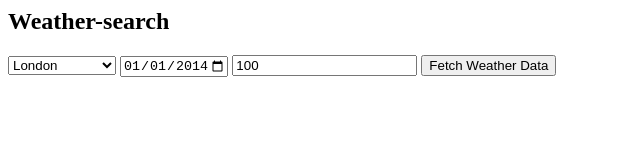
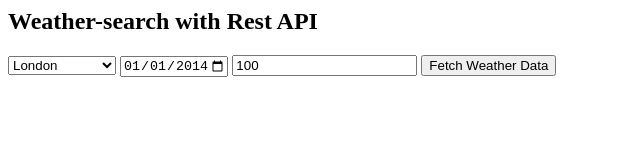
Before and after one commit to b21isabe/Examensarbete, a website: page rest api/rest-app.html in a window 1280 px wide. Shown: the whole page, without its empty margins (0-640 px from the left). Drawn offline with Linux system fonts and the light colour scheme.

Commit message:
changed headers

```diff
--- a/rest api/rest-app.html
+++ b/rest api/rest-app.html
@@ -30,7 +30,7 @@
 <body>
 
 	<div>
-		<h2>Weather-search</h2>
+		<h2>Weather-search with Rest API</h2>
 
 		<form method='POST'>
             <select id="city" name="city">
```
Also changed, not shown: graphql api/graphql-app.html (+1 -1 lines).
